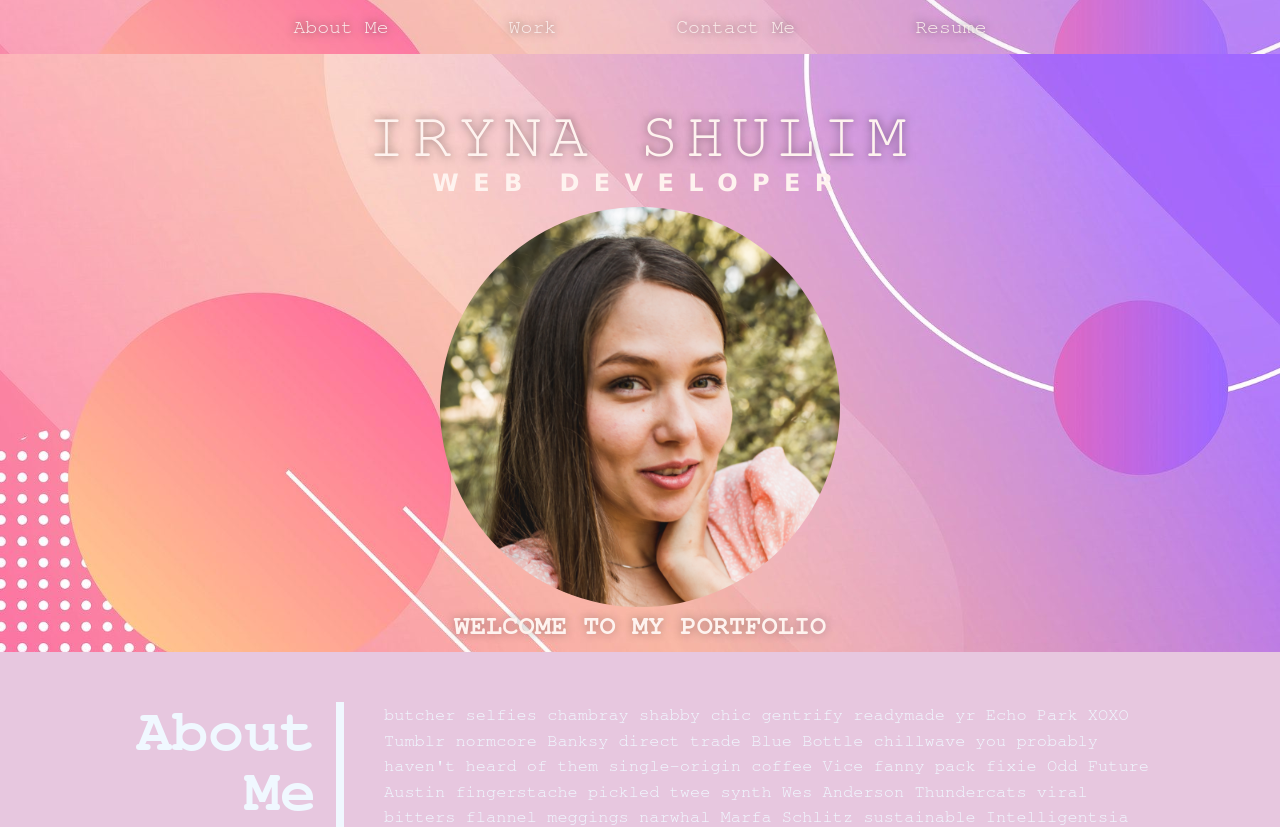
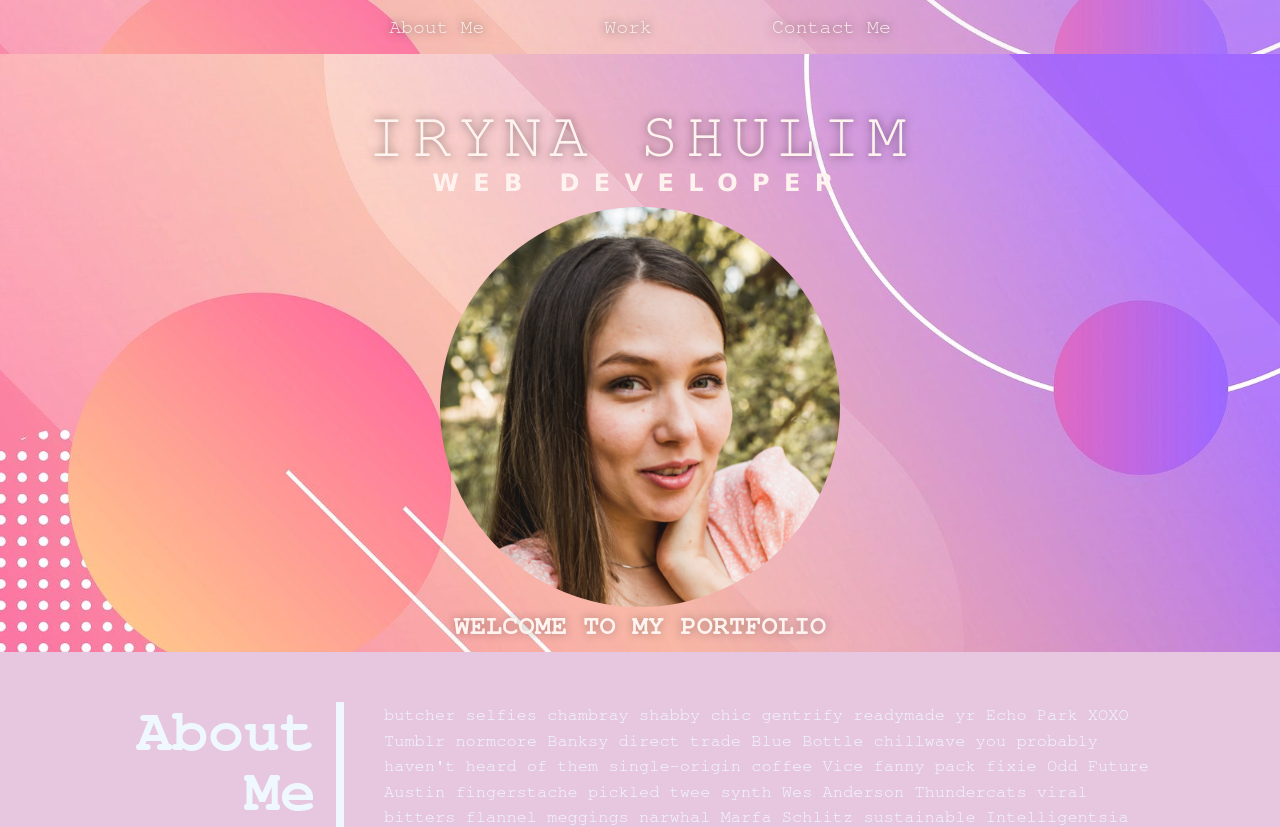
Before and after one commit to irynashulim/ISPortfolio, a plain HTML site: page index.html in a window 1280 px wide. Shown: the top 827 px of the page. Drawn offline with Linux system fonts and the light colour scheme.

Commit message:
update and gitigmore

```diff
--- a/index.html
+++ b/index.html
@@ -19,9 +19,6 @@
         </li>
          <li>
         <a href="#contact-me">Contact Me</a>
-            </li>
-            <li>
-                <a href="#resume">Resume</a>
             </li>
             </ul>
         </nav>
```
Also changed, not shown: 2 other files.
